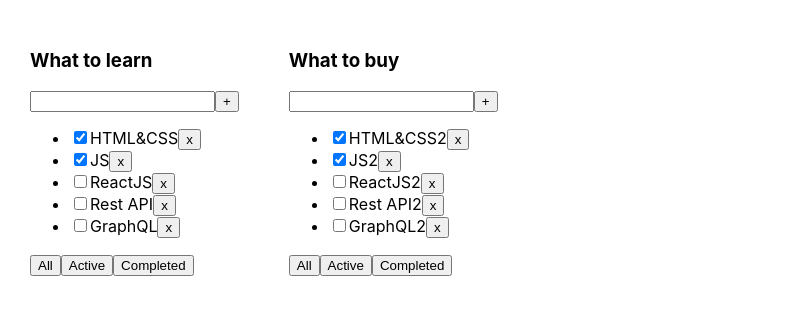
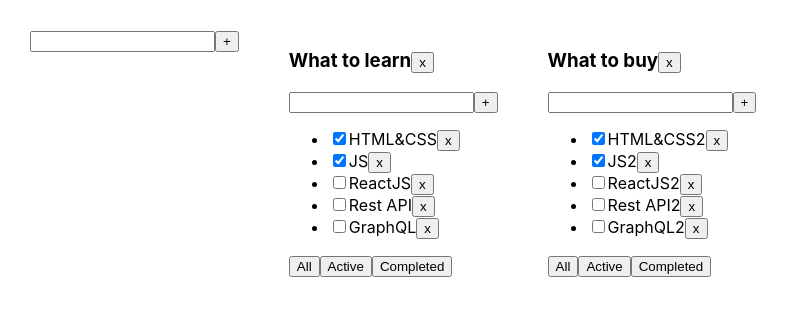
Before and after one commit to Yuhee2020/todolist, a React (Create React App) app: page / in a window 1280 px wide. Shown: the top 316 px of the page, without its empty margins (0-789 px from the left). Built offline with nearby package versions, Linux system fonts and the light colour scheme.

Commit message:
before mui

```diff
--- a/src/App.tsx
+++ b/src/App.tsx
@@ -2,6 +2,7 @@
 import './App.css';
 import {TaskType, Todolist} from './Todolist';
 import {v1} from "uuid";
+import {FullInput} from "./components/FullInput";
 
 export type FilterType = "all" | "active" | "completed"
 export type TodoListsType = {
@@ -9,8 +10,8 @@
     title: string
     filter: FilterType
 }
-export type TasksType={
-    [key:string]:Array<TaskType>
+export type TasksType = {
+    [key: string]: Array<TaskType>
 }
 
 function App() {
@@ -40,8 +41,10 @@
             {id: v1(), title: "GraphQL2", isDone: false},
         ]
     });
-    const removeTodoList=(todoListId: string)=>{
-        setTodoLists(todoLists.filter(el=>el.id!==todoListId))
+    const removeTodoList = (todoListId: string) => {
+        setTodoLists(todoLists.filter(el => el.id !== todoListId))
+        delete tasks[todoListId]
+        setTasks({...tasks})
     }
     const addTask = (todoListId: string, title: string) => {
         let newTask = {id: v1(), title: title, isDone: false}
@@ -56,10 +59,22 @@
     const changeStatus = (todoListId: string, taskId: string, status: boolean) => {
         setTasks({...tasks, [todoListId]: tasks[todoListId].map(el => el.id === taskId ? {...el, isDone: status} : el)})
     }
-
+    const addTodoList = (title: string) => {
+        let todolistId = v1()
+        let newTodolist: TodoListsType = {id: todolistId, title: title, filter: 'all'}
+        setTodoLists([newTodolist, ...todoLists])
+        setTasks({...tasks, [todolistId]: []})
+    }
+    const editTask = (todoListId: string, taskId: string, newTitle: string) => {
+        setTasks({...tasks, [todoListId]: tasks[todoListId].map(el => el.id == taskId ? {...el, title: newTitle} : el)})
+    }
+    const editTodoListTitle=(todoListId: string,newTitle: string)=>{
+        setTodoLists(todoLists.map(el=>el.id===todoListId?{...el,title:newTitle}:el ))
+    }
 
     return (
         <div className="App">
+            <FullInput callBack={addTodoList}/>
 
             {todoLists.map(el => {
 
@@ -81,7 +96,9 @@
                     addTask={addTask}
                     changeStatus={changeStatus}
                     filter={el.filter}
-                    removeTodoList={removeTodoList}/>
+                    removeTodoList={removeTodoList}
+                    editTask={editTask}
+                    editTodoListTitle={editTodoListTitle}/>
 
             })}
 
--- a/src/TodoList.tsx
+++ b/src/TodoList.tsx
@@ -1,7 +1,9 @@
-import React, {ChangeEvent,KeyboardEvent, useState} from 'react';
+import React, {ChangeEvent} from 'react';
 import {FilterType} from "./App";
+import {FullInput} from "./components/FullInput";
+import {EditSpan} from "./components/EditSpan";
 
-type TaskType = {
+export type TaskType = {
     id: string
     title: string
     isDone: boolean
@@ -10,54 +12,64 @@
 type PropsType = {
     title: string
     tasks: Array<TaskType>
-    removeTask:(taskId:string)=>void
-    changeFilter: (value:FilterType)=>void
-    addTask:(title:string)=>void
-    changeStatus:(taskId:string, status:boolean)=>void
+    removeTask: (todoListId: string, taskId: string) => void
+    changeFilter: (todoListId: string, value: FilterType) => void
+    addTask: (todoListId: string, title: string) => void
+    changeStatus: (todoListId: string, taskId: string, status: boolean) => void
+    todoListId: string
+    filter: FilterType
+    removeTodoList: (todoListId: string) => void
+    editTask:(todoListId: string,taskId: string, newTitle: string)=>void
+    editTodoListTitle:(todoListId: string,newTitle: string)=>void
 }
 
 
 export function Todolist(props: PropsType) {
-    const [title, setTitle]=useState("")
-    const [error, setError]=useState("")
-    const onAllClickHandler=()=>{
-        props.changeFilter("all")
+
+    const onAllClickHandler = () => {
+        props.changeFilter(props.todoListId, "all")
     }
-    const onActiveClickHandler=()=>{
-        props.changeFilter("active")
+    const onActiveClickHandler = () => {
+        props.changeFilter(props.todoListId, "active")
     }
-    const onCompletedClickHandler=()=>{
-        props.changeFilter("completed")
+    const onCompletedClickHandler = () => {
+        props.changeFilter(props.todoListId, "completed")
     }
-    const addTaskHandler=()=>{
-        title.trim() ? props.addTask(title.trim()): setError("title is required")
-        setTitle("")
+    const removeTodoListHandler = () => {
+        props.removeTodoList(props.todoListId)
     }
-    const onChangeHandler=(e:ChangeEvent<HTMLInputElement>)=>{
-        setTitle(e.currentTarget.value)
-        setError("")
+    const addTask = (title: string) => {
+        props.addTask(props.todoListId, title)
     }
-    const onKeyPressHandler=(e:KeyboardEvent<HTMLInputElement>)=>{
-        e.key==="Enter" && addTaskHandler()
+    const editTask= (taskId:string,newTitle: string )=>{
+        props.editTask(props.todoListId, taskId,newTitle)
+    }
+    const editTodolistTitle=(newTitle:string)=>{
+        props.editTodoListTitle(props.todoListId, newTitle)
     }
 
+
     return <div>
-        <h3>{props.title}</h3>
-        <div>
-            <input value={title} onChange={onChangeHandler} onKeyPress={onKeyPressHandler} />
-            <button onClick={addTaskHandler}>+</button>
-            {error? <div>{error}</div>: ""}
-        </div>
-        <ul>{props.tasks.map(el=>{
-            const onClickHandler=()=>{
-                props.removeTask(el.id)
+        <h3>
+            <EditSpan title={props.title} callBack={editTodolistTitle}/>
+            <button onClick={removeTodoListHandler}>x</button>
+        </h3>
+        <FullInput callBack={addTask}/>
+
+        <ul>{props.tasks.map(el => {
+            const onClickHandler = () => {
+                props.removeTask(props.todoListId, el.id)
             }
-            const changeStatusHandler=(e:ChangeEvent<HTMLInputElement>)=>{
-                props.changeStatus(el.id,e.currentTarget.checked)
+            const changeStatusHandler = (e: ChangeEvent<HTMLInputElement>) => {
+                props.changeStatus(props.todoListId, el.id, e.currentTarget.checked)
+            }
+            const callBackHandler=(newTitle: string)=>{
+                editTask(el.id,newTitle)
             }
             return <li key={el.id}>
                 <input type="checkbox" checked={el.isDone} onChange={changeStatusHandler}/>
-                <span>{el.title}</span>
+                <EditSpan  callBack={callBackHandler}
+                           title={el.title}/>
                 <button onClick={onClickHandler}>x</button>
             </li>
         })}
--- /dev/null
+++ b/src/components/EditSpan.tsx
@@ -0,0 +1,34 @@
+import React, {ChangeEvent, KeyboardEvent, useState} from "react";
+
+type PropsType = {
+    title: string
+    callBack: (newTitle:string)=>void
+}
+
+
+export const EditSpan = (props: PropsType) => {
+    const [edit, setEdit] = useState(false)
+    const [newTitle, setNewTitle] = useState(props.title)
+
+    const setEditMode = () => {
+        setEdit(!edit)
+        props.callBack(newTitle)
+    }
+    const onKeyPressHandler = (e: KeyboardEvent<HTMLInputElement>) => {
+        e.key == "Enter" && setEditMode()
+
+    }
+    const onChangeHandler = (e: ChangeEvent<HTMLInputElement>) => {
+        setNewTitle(e.currentTarget.value)
+    }
+
+    return (edit
+            ? <input
+                value={newTitle}
+                onBlur={setEditMode}
+                onKeyPress={onKeyPressHandler}
+                autoFocus
+                onChange={onChangeHandler}/>
+            : <span onDoubleClick={setEditMode}>{props.title}</span>
+    )
+}
--- /dev/null
+++ b/src/components/FullInput.tsx
@@ -0,0 +1,29 @@
+import React, {ChangeEvent, KeyboardEvent, useState} from "react";
+
+type PropsType={
+ callBack:(title:string)=>void
+}
+
+export const FullInput=(props:PropsType)=>{
+    const [title, setTitle]=useState("")
+    const [error, setError]=useState("")
+
+    const addTaskHandler=()=>{
+        title.trim() ? props.callBack( title.trim()): setError("title is required")
+        setTitle("")
+    }
+    const onChangeHandler=(e:ChangeEvent<HTMLInputElement>)=>{
+        setTitle(e.currentTarget.value)
+        setError("")
+    }
+    const onKeyPressHandler=(e:KeyboardEvent<HTMLInputElement>)=>{
+        e.key==="Enter" && addTaskHandler()
+    }
+    return <div>
+        <input value={title}
+               onChange={onChangeHandler}
+               onKeyPress={onKeyPressHandler} />
+        <button onClick={addTaskHandler}>+</button>
+        {error? <div>{error}</div>: ""}
+    </div>
+}
```
